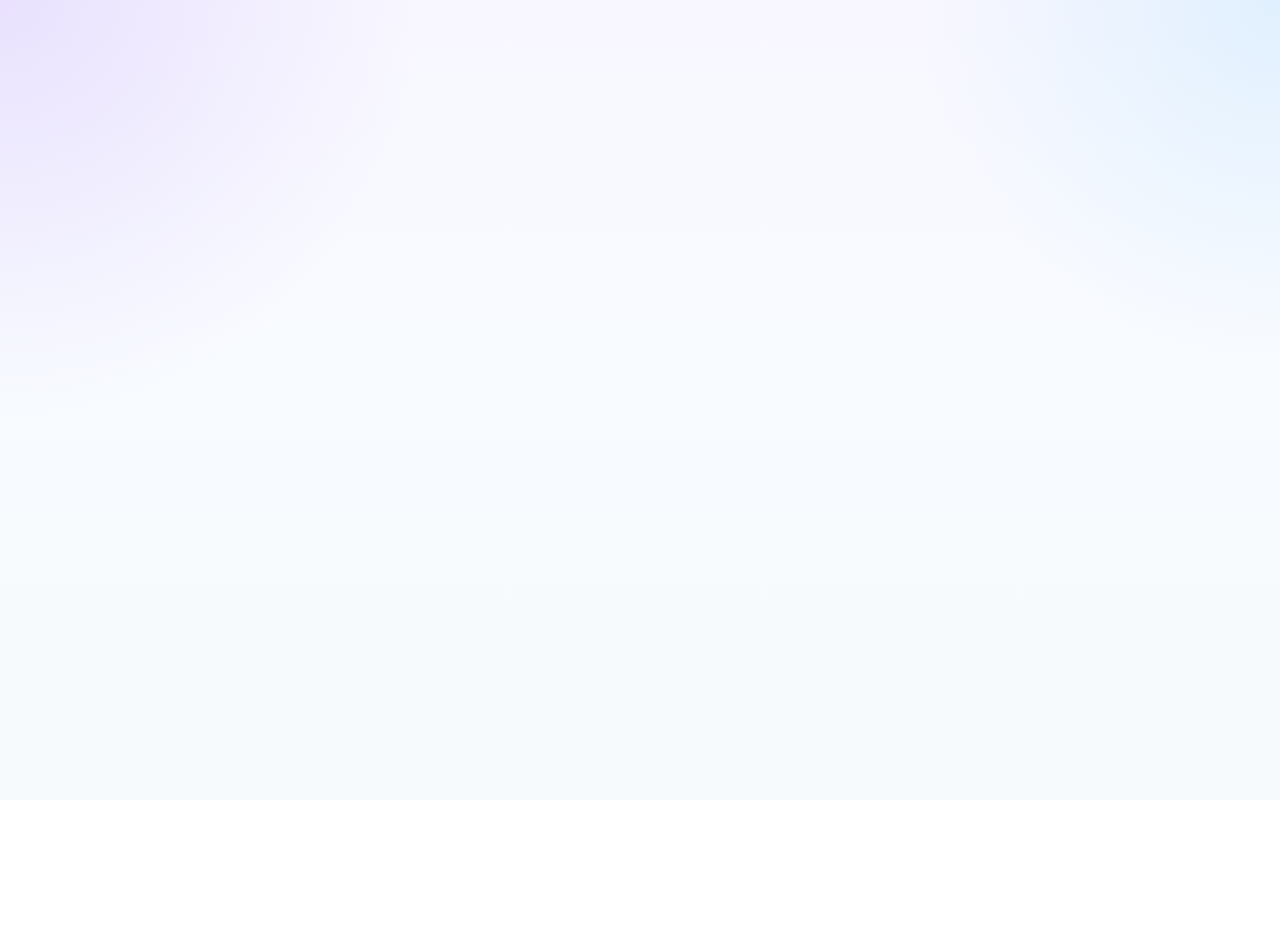
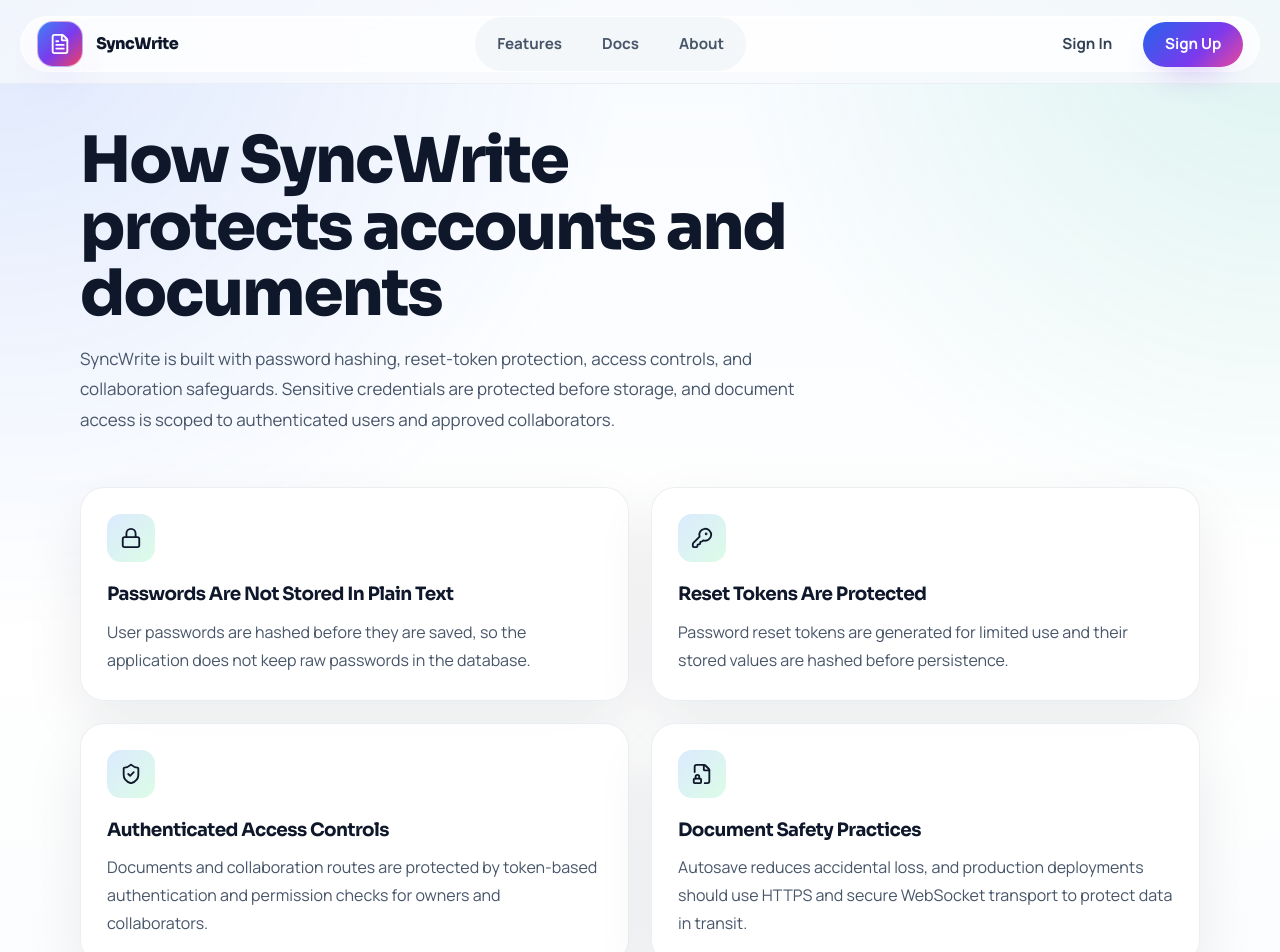
Before and after one commit to AymaneImr/SyncWrite, a React app in the folder frontend/: page /security in a window 1280 px wide. Before the commit this address had no page. Shown: the top 952 px of the page. Before the commit the page ends 800 px from the top, so only its background shows below. Built offline with nearby package versions, Linux system fonts and the light colour scheme; the HTML template or start-up script is replaced by a standard one.

Commit message:
feat(ui): update footer buttons

```diff
--- a/frontend/src/App.tsx
+++ b/frontend/src/App.tsx
@@ -8,6 +8,7 @@ import ProtectedRoute from './common/ProtectedRoute.tsx';
 import LandingPage from './Pages/LandingPage.tsx';
 import ForgotPassword from './Components/ForgotPassword.tsx';
 import GoogleOauthCallback from './Pages/GoogleOauthCallback.tsx';
+import SecurityPage from './Pages/SecurityPage.tsx';
 
 
 function App() {
@@ -20,6 +21,7 @@ function App() {
           <Route path="/reset-password" element={<ForgotPassword mode="reset" />} />
           <Route path="/documents" element={<ProtectedRoute> <DocsPage /> </ProtectedRoute>} />
           <Route path="/editor/:link" element={<ProtectedRoute> <TextEditor /> </ProtectedRoute>} />
+          <Route path="/security" element={<SecurityPage />} />
           <Route path="/" element={<LandingPage />} />
         </Routes>
       </main>
--- a/frontend/src/Components/Footer.tsx
+++ b/frontend/src/Components/Footer.tsx
@@ -6,19 +6,25 @@ import { Link } from "react-router-dom";
 const footerGroups = [
   {
     title: "Product",
-    links: ["Features", "Security", "Roadmap"],
+    links: [
+      { label: "Features", href: "/#features" },
+      { label: "Security", href: "/security" },
+    ],
   },
   {
     title: "Resources",
-    links: ["Documentation", "Help Center", "Community"],
+    links: [
+      { label: "Documentation", href: "https://github.com/AymaneImr/SyncWrite" },
+      { label: "Help Center", href: "https://github.com/AymaneImr/SyncWrite" },
+    ],
   },
   {
     title: "Legal",
-    links: ["Privacy", "Terms", "Cookies", "Licenses"],
+    links: [
+      { label: "Licenses", href: "https://github.com/AymaneImr/SyncWrite/blob/main/LICENSE" },
+    ],
   },
 ];
-
-const legalLinks = ["Privacy Policy", "Terms of Service", "Cookie Settings"];
 
 export default function Footer() {
   return (
@@ -54,10 +60,19 @@ export default function Footer() {
                 <h3 className={styles.groupTitle}>{group.title}</h3>
                 <ul className={styles.linkList}>
                   {group.links.map((item) => (
-                    <li key={item}>
-                      <a href="/" className={styles.footerLink}>
-                        {item}
-                      </a>
+                    <li key={item.label}>
+                      {item.href ? (
+                        <a
+                          href={item.href}
+                          className={styles.footerLink}
+                          target={item.href.startsWith("http") ? "_blank" : undefined}
+                          rel={item.href.startsWith("http") ? "noreferrer" : undefined}
+                        >
+                          {item.label}
+                        </a>
+                      ) : (
+                        <span className={styles.footerLink}>{item.label}</span>
+                      )}
                     </li>
                   ))}
                 </ul>
@@ -70,14 +85,6 @@ export default function Footer() {
           <p className={styles.copyright}>
             © 2025 SyncWrite. All rights reserved.
           </p>
-
-          <div className={styles.bottomLinks}>
-            {legalLinks.map((item) => (
-              <a key={item} href="/" className={styles.bottomLink}>
-                {item}
-              </a>
-            ))}
-          </div>
         </div>
       </div>
     </footer>
--- a/frontend/src/Components/Hero.tsx
+++ b/frontend/src/Components/Hero.tsx
@@ -1,7 +1,7 @@
 
 import React from "react";
 import styles from "../css/Hero.module.css";
-import { useNavigate } from "react-router-dom";
+import { useLocation, useNavigate } from "react-router-dom";
 import { isAuthenticated } from "@/common/ProtectedRoute";
 import {
   ArrowRight,
@@ -16,6 +16,7 @@ import FeatureCard from "./FeatureCard";
 const Hero: React.FC = () => {
   const loggedIn = isAuthenticated();
   const navigate = useNavigate();
+  const location = useLocation();
   const stats = [
     { value: "Live", label: "multiplayer syncing" },
     { value: "Fast", label: "autosave and recovery" },
@@ -64,6 +65,14 @@ const Hero: React.FC = () => {
       navigate("/login");
     }
   };
+
+  React.useEffect(() => {
+    if (location.hash !== "#features") return;
+
+    window.requestAnimationFrame(() => {
+      document.getElementById("features")?.scrollIntoView({ behavior: "smooth", block: "start" });
+    });
+  }, [location.hash]);
 
   return (
     <section className={styles.hero}>
@@ -130,7 +139,7 @@ const Hero: React.FC = () => {
           </div>
         </div>
 
-        <h1 className={styles.featureTitle}>
+        <h1 id="features" className={styles.featureTitle}>
           Everything you need to collaborate
         </h1>
 
--- a/frontend/src/Components/NavBar.tsx
+++ b/frontend/src/Components/NavBar.tsx
@@ -19,6 +19,16 @@ export default function NavBar() {
     navigate("/login", { replace: true });
   };
 
+  const handleFeaturesClick = () => {
+    if (window.location.pathname === "/") {
+      document.getElementById("features")?.scrollIntoView({ behavior: "smooth", block: "start" });
+      window.history.replaceState(null, "", "/#features");
+      return;
+    }
+
+    navigate("/#features");
+  };
+
   return (
     <>
       <header>
@@ -34,7 +44,11 @@ export default function NavBar() {
             </div>
 
             <ul className={styles.navLinks}>
-              <li><Link to="/">Features</Link></li>
+              <li>
+                <button type="button" className={styles.navLinkButton} onClick={handleFeaturesClick}>
+                  Features
+                </button>
+              </li>
               <li><Link to="/docs">Docs</Link></li>
               <li><Link to="/about">About</Link></li>
             </ul>
--- /dev/null
+++ b/frontend/src/Pages/SecurityPage.tsx
@@ -0,0 +1,68 @@
+import Footer from "@/Components/Footer";
+import NavBar from "@/Components/NavBar";
+import styles from "@/css/SecurityPage.module.css";
+import { Lock, KeyRound, ShieldCheck, FileLock } from "lucide-react";
+
+const securityCards = [
+  {
+    title: "Passwords Are Not Stored In Plain Text",
+    description:
+      "User passwords are hashed before they are saved, so the application does not keep raw passwords in the database.",
+    icon: Lock,
+  },
+  {
+    title: "Reset Tokens Are Protected",
+    description:
+      "Password reset tokens are generated for limited use and their stored values are hashed before persistence.",
+    icon: KeyRound,
+  },
+  {
+    title: "Authenticated Access Controls",
+    description:
+      "Documents and collaboration routes are protected by token-based authentication and permission checks for owners and collaborators.",
+    icon: ShieldCheck,
+  },
+  {
+    title: "Document Safety Practices",
+    description:
+      "Autosave reduces accidental loss, and production deployments should use HTTPS and secure WebSocket transport to protect data in transit.",
+    icon: FileLock,
+  },
+];
+
+export default function SecurityPage() {
+  return (
+    <div className={styles.page}>
+      <NavBar />
+
+      <main className={styles.main}>
+        <section className={styles.hero}>
+          <h1 className={styles.title}>How SyncWrite protects accounts and documents</h1>
+          <p className={styles.subtitle}>
+            SyncWrite is built with password hashing, reset-token protection, access controls,
+            and collaboration safeguards. Sensitive credentials are protected before storage,
+            and document access is scoped to authenticated users and approved collaborators.
+          </p>
+        </section>
+
+        <section className={styles.grid}>
+          {securityCards.map((card) => {
+            const Icon = card.icon;
+
+            return (
+              <article key={card.title} className={styles.card}>
+                <div className={styles.iconWrap}>
+                  <Icon size={22} />
+                </div>
+                <h2 className={styles.cardTitle}>{card.title}</h2>
+                <p className={styles.cardText}>{card.description}</p>
+              </article>
+            );
+          })}
+        </section>
+      </main>
+
+      <Footer />
+    </div>
+  );
+}
--- a/frontend/src/css/Navbar.module.css
+++ b/frontend/src/css/Navbar.module.css
@@ -77,7 +77,29 @@
   transition: background 0.2s ease, color 0.2s ease, transform 0.2s ease;
 }
 
+.navLinkButton {
+  display: inline-flex;
+  align-items: center;
+  justify-content: center;
+  min-height: 2.6rem;
+  padding: 0 1rem;
+  border: none;
+  border-radius: 999px;
+  background: transparent;
+  font-size: 0.95rem;
+  font-weight: 700;
+  color: #475569;
+  cursor: pointer;
+  transition: background 0.2s ease, color 0.2s ease, transform 0.2s ease;
+}
+
 .navLinks li a:hover {
+  background: rgba(255, 255, 255, 0.92);
+  color: #0f172a;
+  transform: translateY(-1px);
+}
+
+.navLinkButton:hover {
   background: rgba(255, 255, 255, 0.92);
   color: #0f172a;
   transform: translateY(-1px);
--- /dev/null
+++ b/frontend/src/css/SecurityPage.module.css
@@ -0,0 +1,88 @@
+.page {
+  min-height: 100vh;
+  background:
+    radial-gradient(circle at top left, rgba(37, 99, 235, 0.12), transparent 32%),
+    radial-gradient(circle at top right, rgba(16, 185, 129, 0.12), transparent 28%),
+    linear-gradient(180deg, #f8fbff 0%, #ffffff 38%, #f7fafc 100%);
+}
+
+.main {
+  width: min(1120px, calc(100% - 48px));
+  margin: 0 auto;
+  padding: 128px 0 96px;
+}
+
+.hero {
+  max-width: 760px;
+  margin-bottom: 52px;
+}
+
+.title {
+  margin: 0 0 16px;
+  color: #0f172a;
+  font-size: clamp(2.4rem, 5vw, 4.2rem);
+  line-height: 1.04;
+  font-weight: 800;
+}
+
+.subtitle {
+  margin: 0;
+  color: #475569;
+  font-size: 1.06rem;
+  line-height: 1.8;
+}
+
+.grid {
+  display: grid;
+  grid-template-columns: repeat(2, minmax(0, 1fr));
+  gap: 22px;
+}
+
+.card {
+  padding: 26px;
+  border: 1px solid rgba(148, 163, 184, 0.18);
+  border-radius: 24px;
+  background: rgba(255, 255, 255, 0.88);
+  box-shadow: 0 24px 60px rgba(15, 23, 42, 0.08);
+  backdrop-filter: blur(12px);
+}
+
+.iconWrap {
+  width: 48px;
+  height: 48px;
+  display: inline-flex;
+  align-items: center;
+  justify-content: center;
+  border-radius: 14px;
+  margin-bottom: 18px;
+  background: linear-gradient(135deg, #dbeafe 0%, #dcfce7 100%);
+  color: #0f172a;
+}
+
+.cardTitle {
+  margin: 0 0 10px;
+  color: #0f172a;
+  font-size: 1.15rem;
+  font-weight: 700;
+}
+
+.cardText {
+  margin: 0;
+  color: #475569;
+  line-height: 1.75;
+}
+
+@media (max-width: 760px) {
+  .main {
+    width: min(100% - 32px, 1120px);
+    padding: 112px 0 72px;
+  }
+
+  .grid {
+    grid-template-columns: 1fr;
+  }
+
+  .card {
+    padding: 22px;
+  }
+}
```
